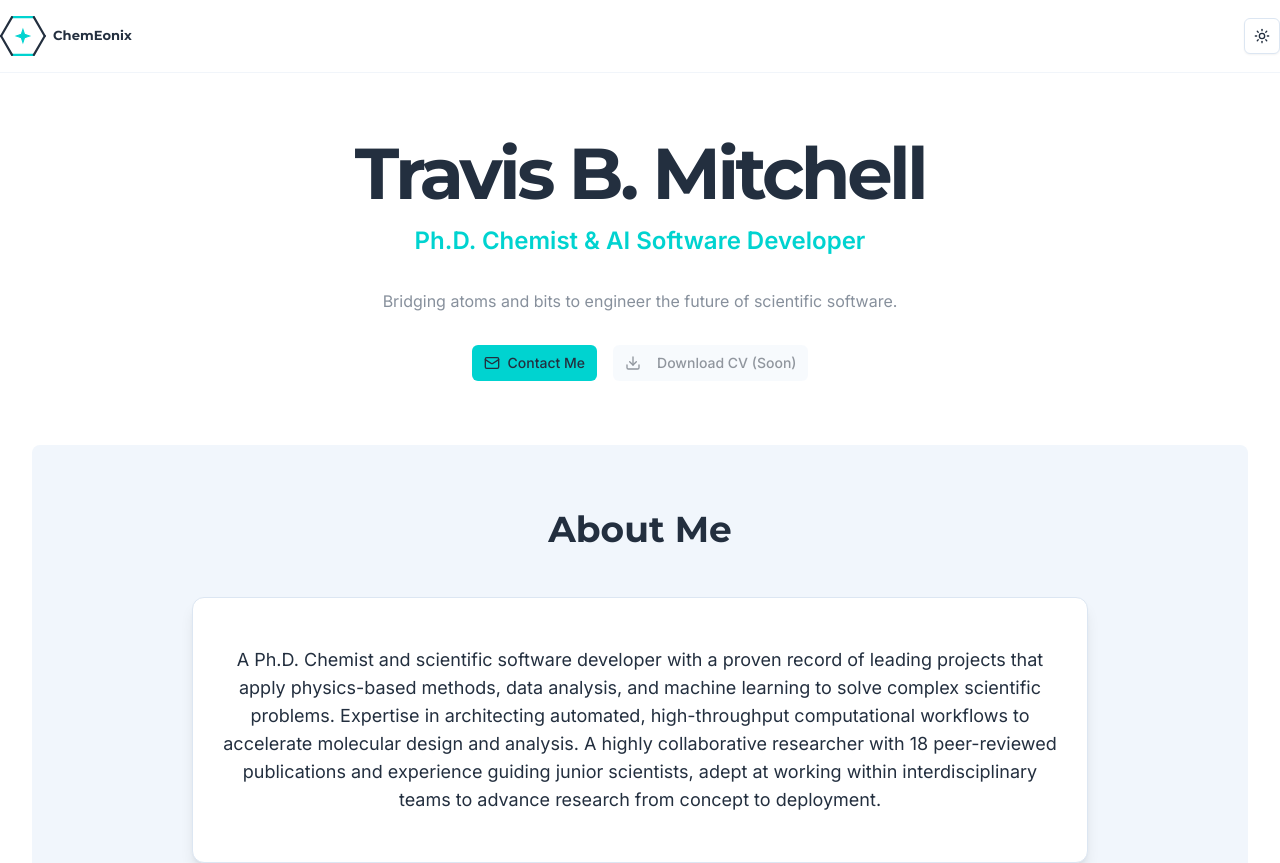
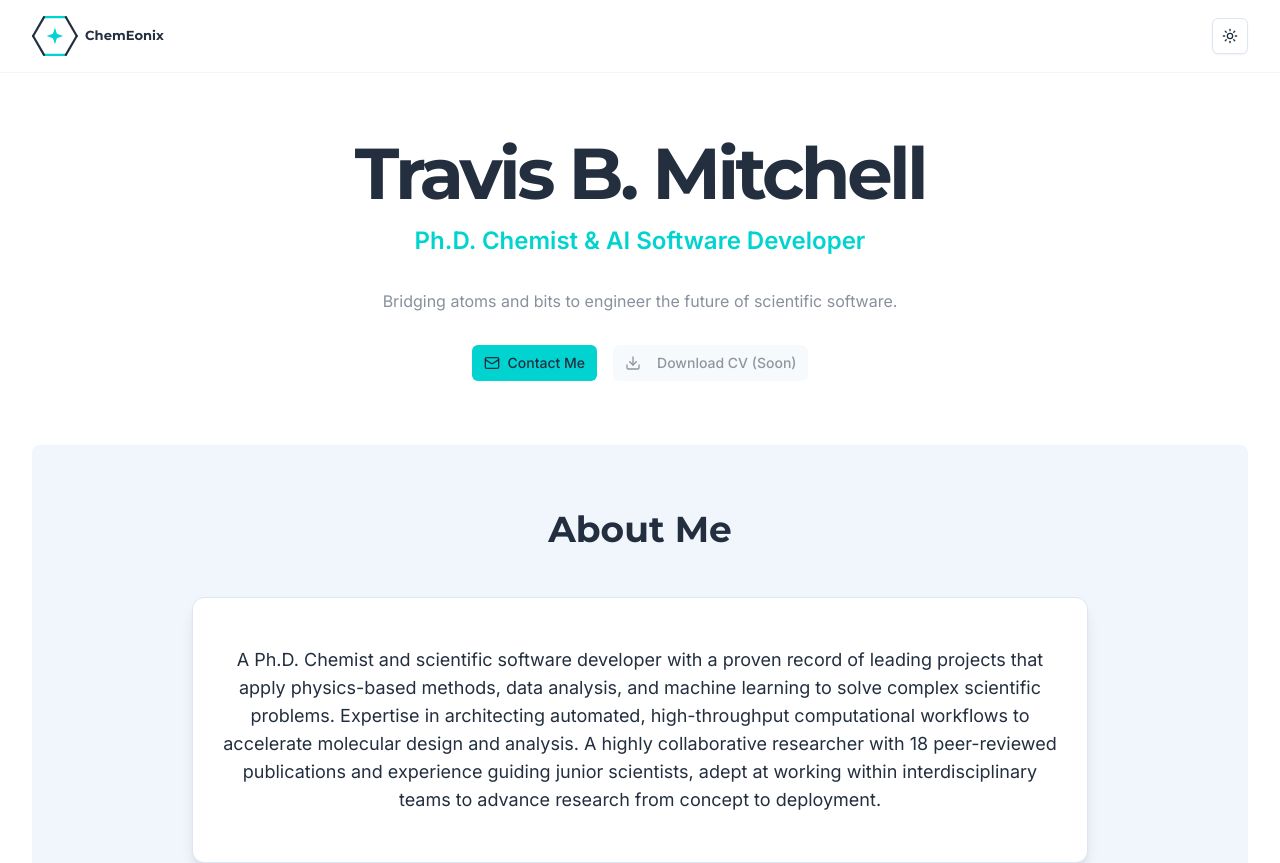
Before and after one commit to ChemEonix/chemeonix-website, a Next.js app: page / in a window 1280 px wide. Shown: the top 863 px of the page. Built offline with nearby package versions, Linux system fonts and the light colour scheme; what tailwindcss-animated would draw is missing.

Commit message:
style: Adjust header to be full-width

```diff
--- a/src/components/header.tsx
+++ b/src/components/header.tsx
@@ -12,7 +12,7 @@ export const Header = () => {
       transition={{ duration: 0.5 }}
       className="sticky top-0 z-50 w-full border-b border-border/40 bg-background/95 backdrop-blur supports-[backdrop-filter]:bg-background/60"
     >
-      <div className="container flex items-center justify-between py-4 max-w-screen-2xl">
+      <div className="flex items-center justify-between py-4 px-4 md:px-6 lg:px-8">
         <ChemEonixLogo />
         <div className="flex items-center gap-4">
           <ThemeToggle />
```
